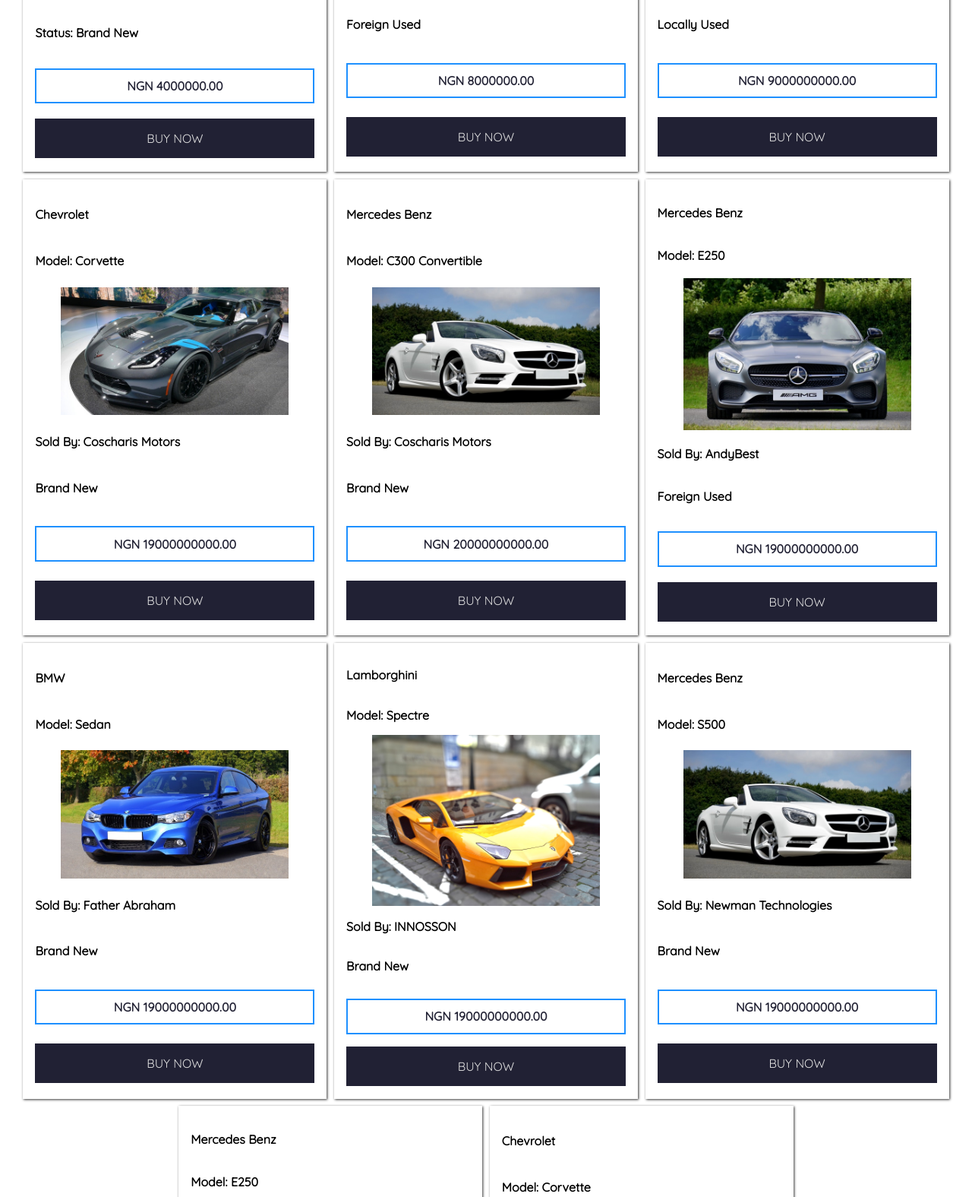
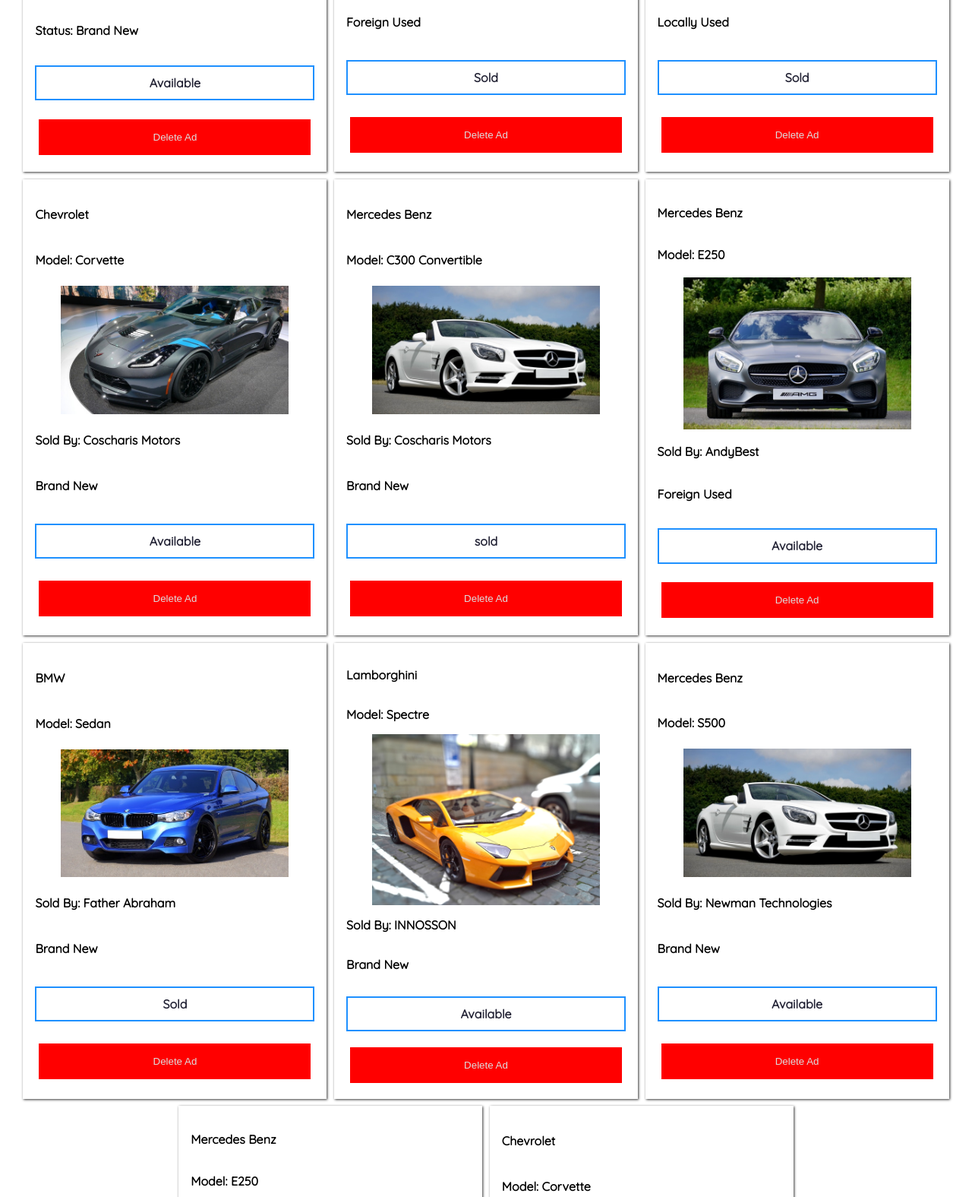
Before and after one commit to NonsoAmadi10/Auto-Mart, a plain HTML site: page UI/admin.html in a window 1280 px wide. Shown: the part 541-2116 px from the top of the page at 76% size. Drawn offline with Linux system fonts and the light colour scheme.

Commit message:
(feature): Implement Admin Should be able to delete Ad - Create Buttons to initiate function - Style buttons with red colors - Add Javscript function to simulate feature
[Delivers #166075783]

```diff
--- a/UI/admin.html
+++ b/UI/admin.html
@@ -38,9 +38,10 @@
  <img src="images/action-asphalt-auto-977003.jpg" alt="cars" class="small-img">
  <p class="owner">Sold By: ChiBest Auto dealer </p>
  <p class="status">Status: Brand New</p>
- <p class="btn-default">NGN 4000000.00</p>
+ <p class="btn-default">Available</p>
 
- <a href="" class="btn-primary">BUY NOW</a>
+
+ <button class="btn-danger" id='delete-ad'>Delete Ad</button>
 </div>
 <div class="products">
   <p class="manufacturer">BMW</p>
@@ -48,9 +49,9 @@
  <img src="images/asphalt-auto-automobile-244206.jpg" alt="cars" class="small-img">
  <p class="owner">Sold By: BlessedMan Auto dealer </p>
  <p class="status">Foreign Used</p>
- <p class="btn-default">NGN 8000000.00</p>
+ <p class="btn-default">Sold</p>
 
- <a href="" class="btn-primary">BUY NOW</a>
+ <button class="btn-danger" id='delete-ad'>Delete Ad</button>
 </div>
 <div class="products">
   <p class="manufacturer">LandRover</p>
@@ -58,9 +59,9 @@
  <img src="images/automobile-automotive-car-116675.jpg" alt="cars" class="small-img">
  <p class="owner">Sold By: Nonnypy International </p>
  <p class="status">Locally Used</p>
- <p class="btn-default">NGN 9000000000.00</p>
+ <p class="btn-default">Sold</p>
 
- <a href="" class="btn-primary">BUY NOW</a>
+ <button class="btn-danger" id='delete-ad'>Delete Ad</button>
 </div>
 <div class="products">
   <p class="manufacturer">Chevrolet</p>
@@ -68,9 +69,9 @@
  <img src="images/automobile-automotive-car-358070.jpg" alt="cars" class="small-img">
  <p class="owner">Sold By: Coscharis Motors  </p>
  <p class="status">Brand New</p>
- <p class="btn-default">NGN 19000000000.00</p>
+ <p class="btn-default">Available</p>
 
- <a href="" class="btn-primary">BUY NOW</a>
+ <button class="btn-danger" id='delete-ad'>Delete Ad</button>
 </div>
 
 <div class="products">
@@ -79,9 +80,9 @@
  <img src="images/benz.jpg" alt="cars" class="small-img">
  <p class="owner">Sold By: Coscharis Motors  </p>
  <p class="status">Brand New</p>
- <p class="btn-default">NGN 20000000000.00</p>
+ <p class="btn-default">sold</p>
 
- <a href="" class="btn-primary">BUY NOW</a>
+ <button class="btn-danger" id='delete-ad'>Delete Ad</button>
 </div>
 <div class="products">
   <p class="manufacturer">Mercedes Benz</p>
@@ -89,9 +90,9 @@
  <img src="images/automobile-automotive-car-112460.jpg" alt="cars" class="small-img">
  <p class="owner">Sold By: AndyBest  </p>
  <p class="status"> Foreign Used</p>
- <p class="btn-default">NGN 19000000000.00</p>
+ <p class="btn-default">Available</p>
 
- <a href="" class="btn-primary">BUY NOW</a>
+ <button class="btn-danger" id='delete-ad'>Delete Ad</button>
 </div>
 
 <div class="products">
@@ -100,9 +101,9 @@
  <img src="images/asphalt-auto-automobile-170811.jpg" alt="cars" class="small-img">
  <p class="owner">Sold By: Father Abraham </p>
  <p class="status">Brand New</p>
- <p class="btn-default">NGN 19000000000.00</p>
+ <p class="btn-default">Sold</p>
 
- <a href="" class="btn-primary">BUY NOW</a>
+ <button class="btn-danger" id='delete-ad'>Delete Ad</button>
 </div>
 <div class="products">
  <p class="manufacturer">Lamborghini</p>
@@ -110,9 +111,9 @@
 <img src="images/lambo.jpg" alt="cars" class="small-img">
 <p class="owner">Sold By: INNOSSON </p>
 <p class="status">Brand New</p>
-<p class="btn-default">NGN 19000000000.00</p>
+<p class="btn-default">Available</p>
 
-<a href="" class="btn-primary">BUY NOW</a>
+<button class="btn-danger" id='delete-ad'>Delete Ad</button>
 </div>
 <div class="products">
  <p class="manufacturer">Mercedes Benz</p>
@@ -120,9 +121,9 @@
 <img src="images/benz.jpg" alt="cars" class="small-img">
 <p class="owner">Sold By: Newman Technologies</p>
 <p class="status">Brand New</p>
-<p class="btn-default">NGN 19000000000.00</p>
+<p class="btn-default">Available</p>
 
-<a href="" class="btn-primary">BUY NOW</a>
+<button class="btn-danger" id='delete-ad'>Delete Ad</button>
 </div>
 <div class="products">
   <p class="manufacturer">Mercedes Benz</p>
@@ -130,9 +131,9 @@
  <img src="images/automobile-automotive-car-112460.jpg" alt="cars" class="small-img">
  <p class="owner">Sold By: Ladipo Boys  </p>
  <p class="status"> Locally Used</p>
- <p class="btn-default">NGN 10000000000.00</p>
+ <p class="btn-default">Sold</p>
 
- <a href="" class="btn-primary">BUY NOW</a>
+ <button class="btn-danger" id="delete-ad">Delete Ad</button>
 </div>
 <div class="products">
   <p class="manufacturer">Chevrolet</p>
@@ -140,9 +141,9 @@
  <img src="images/automobile-automotive-car-358070.jpg" alt="cars" class="small-img">
  <p class="owner">Sold By: Adewale Ventures </p>
  <p class="status">Brand New</p>
- <p class="btn-default">NGN 19000000000.00</p>
+ <p class="btn-default">Available</p>
 
- <a href="" class="btn-primary">BUY NOW</a>
+ <button class="btn-danger" id='delete-ad'>Delete Ad</button>
 </div>
   </div>
 
@@ -150,6 +151,7 @@
 
 
   </div>
+  <script src="js/admin-delete.js"></script>
  <script src="js/filter.js"></script>
 
 </body>
--- /dev/null
+++ b/UI/js/admin-delete.js
@@ -0,0 +1,12 @@
+const allbtn = document.querySelectorAll('#delete-ad'); //Get all buttons
+
+
+
+const removeAd=(e)=>{
+e.target.parentNode.remove()
+}
+allbtn.forEach((buttons)=>{
+ // iterate through each buttons
+
+ buttons.addEventListener('click', removeAd); // Remove the Advert
+})
```
